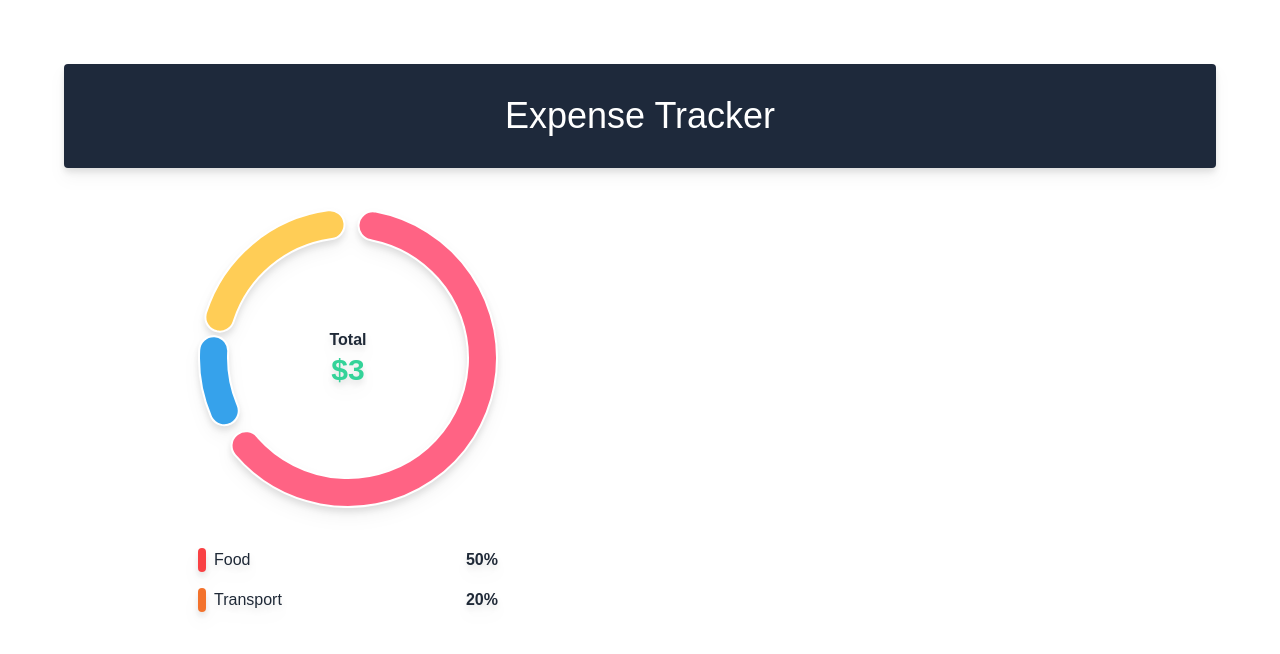
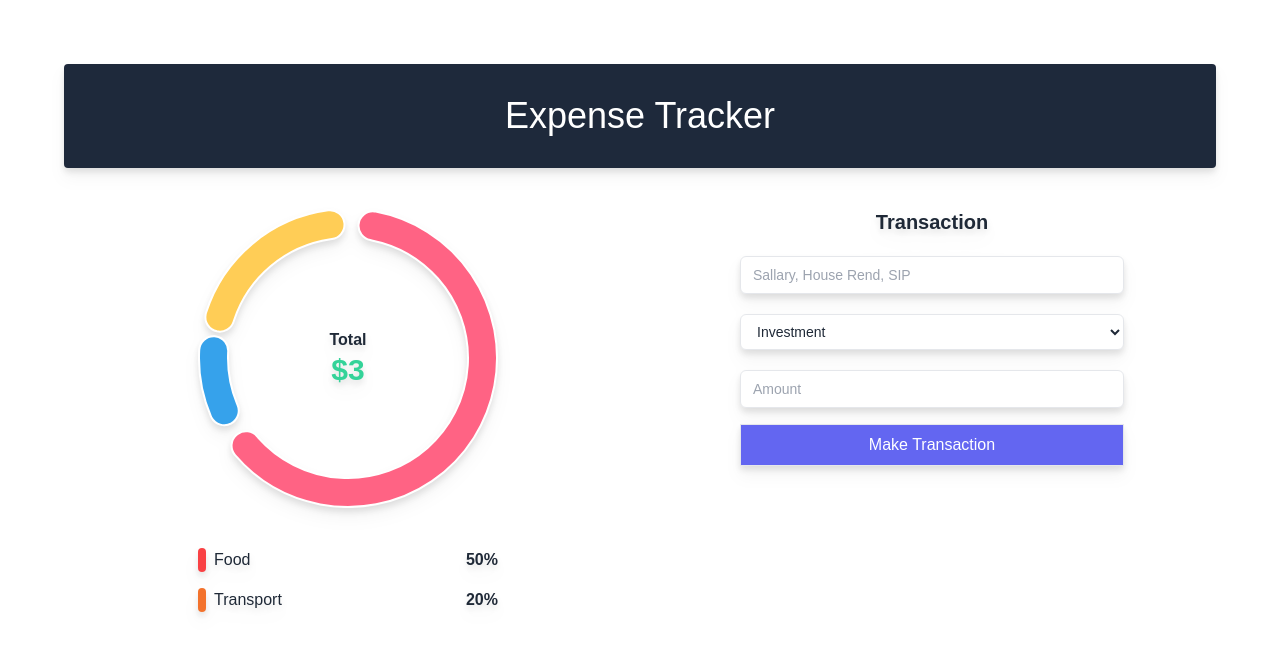
Before and after one commit to ngodingbentar/expense-tracker-MERN, a React (Create React App) app in the folder client/: page / in a window 1280 px wide. Shown: the top 654 px of the page. Built offline with nearby package versions, Linux system fonts and the light colour scheme.

Commit message:
added: form input

```diff
--- a/client/src/App.jsx
+++ b/client/src/App.jsx
@@ -1,4 +1,5 @@
 import './App.css';
+import Form from './components/Form';
 import Graph from './components/Graph';
 
 function App() {
@@ -8,6 +9,7 @@
       <h1 className="text-4xl py-8 mb-10 bg-slate-800 text-white rounded">Expense Tracker</h1>
       <div className="grid md:grid-cols-2 gap-4">
         <Graph />
+        <Form />
       </div>
     </div>
   </div>
--- /dev/null
+++ b/client/src/components/Form.jsx
@@ -0,0 +1,39 @@
+import React from 'react'
+import { useForm } from 'react-hook-form';
+
+export default function Form() {
+
+    const {register, handleSubmit} = useForm();
+    console.log('register', register);
+    console.log('handleSubmit', handleSubmit);
+
+    const onSubmit = async (data) => {
+        console.log('data', data);
+    }
+
+  return (
+    <div className="form max-w-sm mx-auto w-96">
+
+        <h1 className='font-bold pb-4 text-xl'>Transaction</h1>
+
+        <form id='form' onSubmit={handleSubmit(onSubmit)}>
+            <div className="grid gap-4">
+                <div className="input-group">
+                    <input type="text" {...register('name')} placeholder='Sallary, House Rend, SIP' className='form-input' />
+                </div>
+                <select className='form-input' {...register('type')}>
+                    <option value="Investment" defaultValue>Investment</option>
+                    <option value="Expense">Expense</option>
+                    <option value="Savings">Savings</option>
+                </select>
+                <div className="input-group">
+                    <input type="text" {...register('amount')} placeholder='Amount' className='form-input' />
+                </div>
+                <div className="submit-btn">
+                    <button className='border py-2 text-white bg-indigo-500 w-full'>Make Transaction</button>
+                </div>
+            </div>
+        </form>
+    </div>
+  )
+}
```
